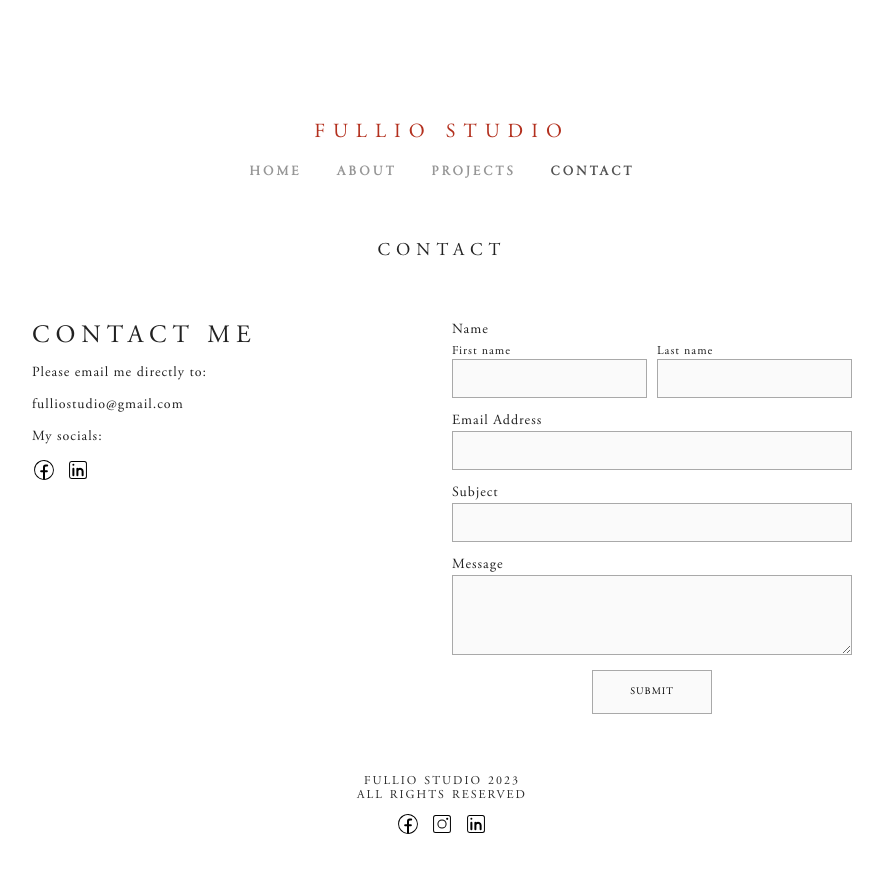
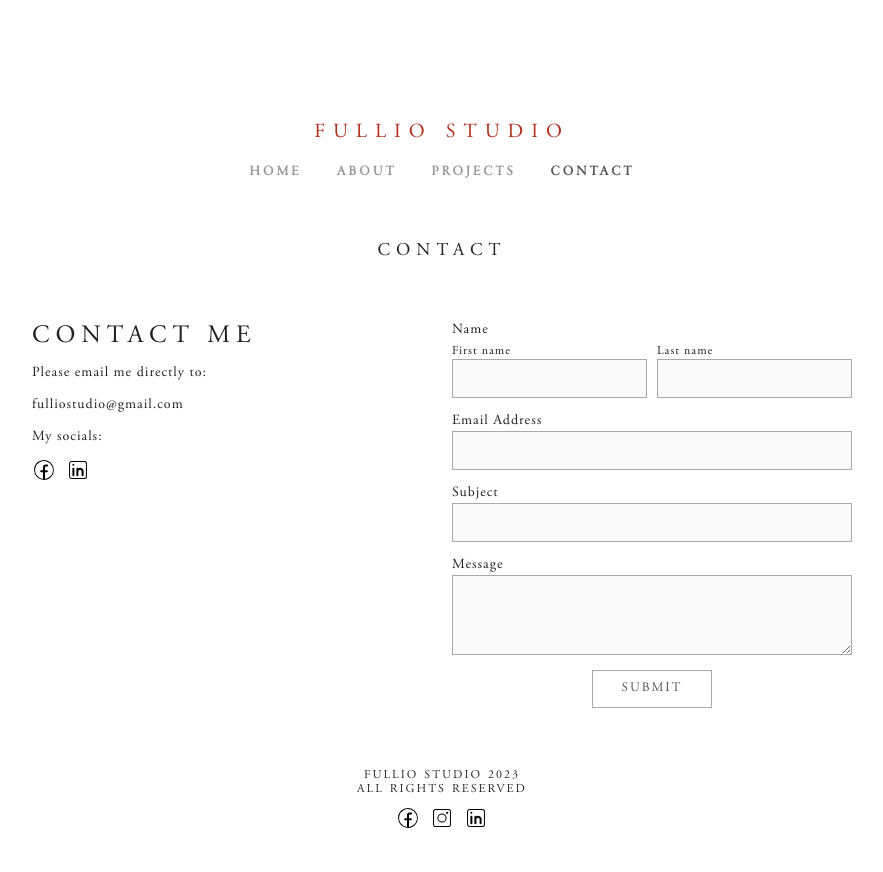
Before and after one commit to LucaCuello/FullioStudioPortfolio, a React (Vite) app: page /contact in a window 1280 px wide. Shown: the top 872 px of the page, without its empty margins (198-1081 px from the left). Built offline with nearby package versions, Linux system fonts and the light colour scheme.

Commit message:
CSS adjustments

```diff
--- a/src/main.css
+++ b/src/main.css
@@ -63,16 +63,22 @@
 
 .btn {
   cursor: pointer;
-  color: #000000;
-  background-color: #fafafa;
+  color: #000000ad;
+  background-color: white;
   border: 1px solid #a9a9a9;
   font-family: "Adobe Garamond Pro Regular";
-  font-size: 10px;
-  letter-spacing: 1px;
-  padding: 15px 0px;
+  font-size: 13px;
+  letter-spacing: 2px;
+  padding: 10px 0px;
   text-transform: uppercase;
   text-decoration: none;
   transition: all 150ms ease-in-out;
   width: 120px;
   align-self: center;
 }
+
+.btn:hover {
+  background-color: #7e7777;
+  color: white;
+  transition: all 150ms ease-in-out;
+}
--- a/src/routes/Contact/Contact.tsx
+++ b/src/routes/Contact/Contact.tsx
@@ -1,10 +1,16 @@
+import { motion } from "framer-motion";
 import { CiFacebook, CiLinkedin } from "react-icons/ci";
 import { ContactForm } from "../../components/ContactForm/ContactForm";
 import "./Contact.css";
 
 export const Contact = () => {
   return (
-    <div className="contact-container container">
+    <motion.div
+      initial={{ opacity: 0 }}
+      animate={{ opacity: 1 }}
+      transition={{ duration: 0.8 }}
+      className="contact-container container"
+    >
       <h2 className="title">Contact</h2>
       <div className="contact-form">
         <div className="contact-body">
@@ -23,6 +29,6 @@ export const Contact = () => {
         </div>
         <ContactForm />
       </div>
-    </div>
+    </motion.div>
   );
 };
```
